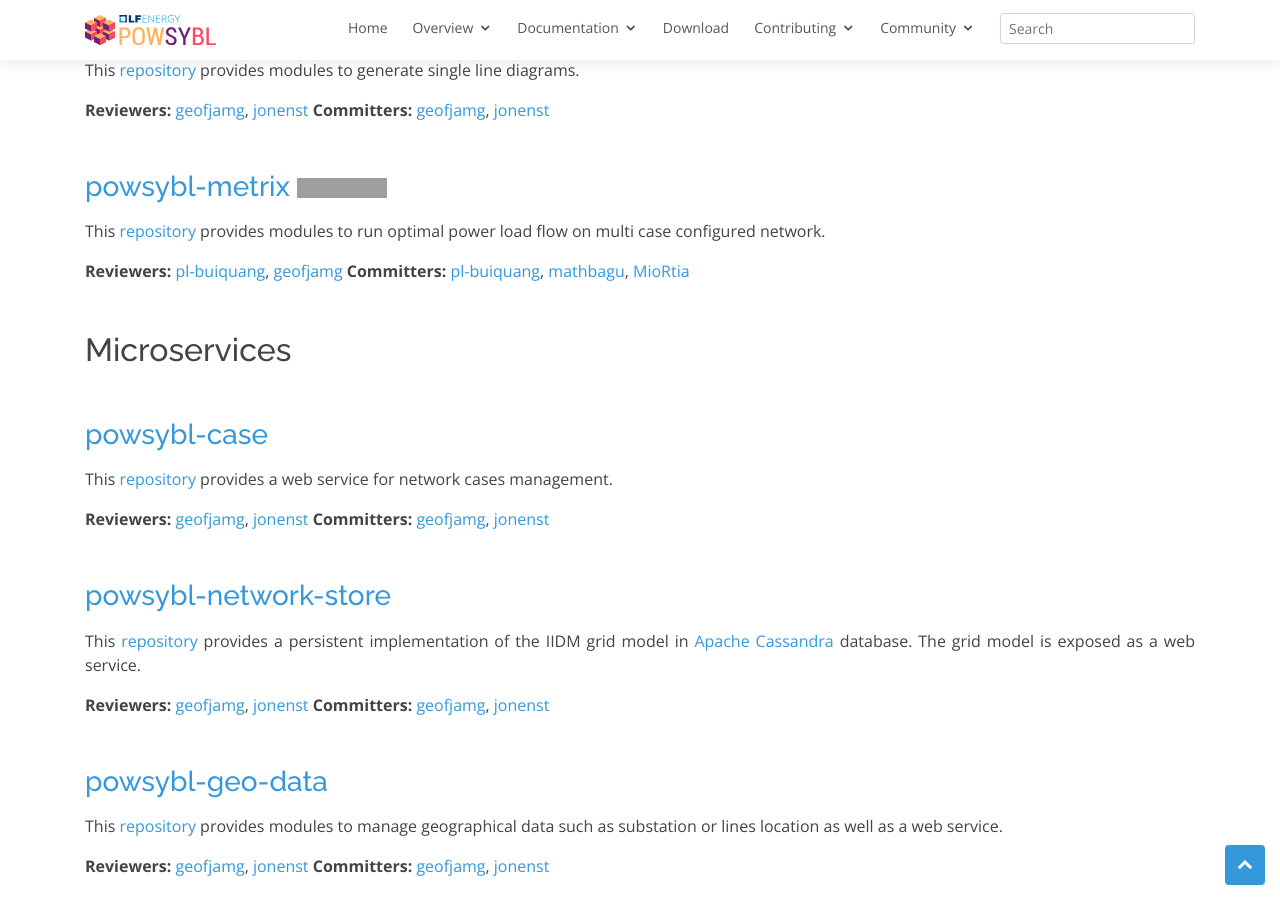
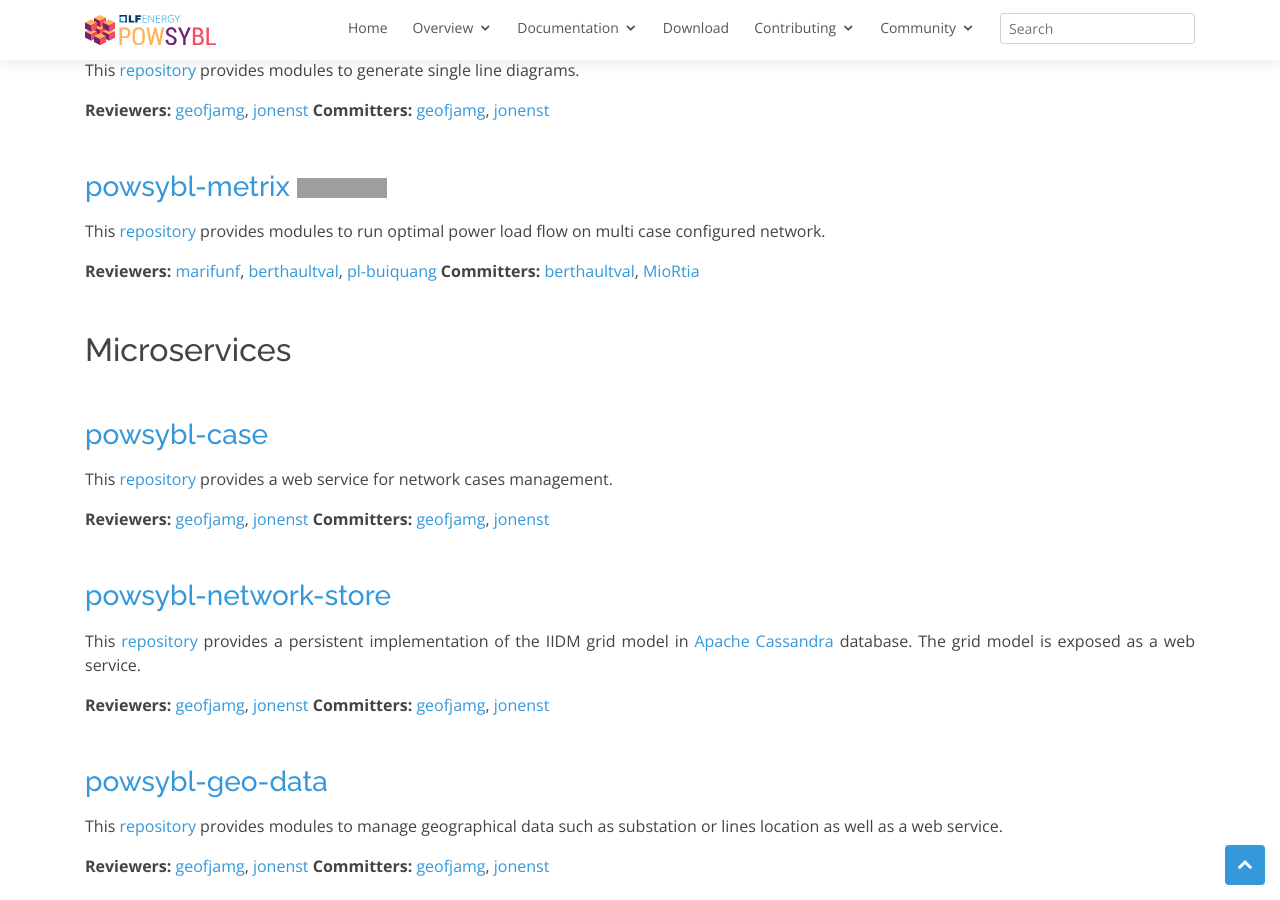
Before and after one commit to powsybl/powsybl.github.io, a Jekyll site: the page built from pages/documentation/developer/repositories/index.md, in a window 1280 px wide and 900 px high, scrolled down 1396 px. Built offline with Jekyll 4.4.1, drawn with Linux system fonts in a browser that asks for light colours; our own code applies the rules of GitHub Pages for plain Markdown files; some of the changed text lies outside the part shown; grey boxes are pictures that could not be loaded.

Commit message:
Update reviewers info
Signed-off-by: Paul Bui-Quang <paul.buiquang@rte-france.com>

```diff
--- a/pages/documentation/developer/repositories/index.md
+++ b/pages/documentation/developer/repositories/index.md
@@ -49,8 +49,8 @@
 ### [powsybl-metrix](powsybl-metrix.md) [![GitHub release](https://img.shields.io/github/release/powsybl/powsybl-metrix.svg)](https://github.com/powsybl/powsybl-metrix/releases/)
 This [repository](https://github.com/powsybl/powsybl-metrix) provides modules to run optimal power load flow on multi case configured network.
 
-**Reviewers:** [pl-buiquang](https://github.com/pl-buiquang), [geofjamg](https://github.com/geofjamg)
-**Committers:** [pl-buiquang](https://github.com/pl-buiquang), [mathbagu](https://github.com/mathbagu), [MioRtia](https://github.com/MioRtia)
+**Reviewers:** [marifunf](https://github.com/marifunf), [berthaultval](https://github.com/berthaultval), [pl-buiquang](https://github.com/pl-buiquang)
+**Committers:** [berthaultval](https://github.com/berthaultval), [MioRtia](https://github.com/MioRtia)
 
 ## Microservices
 
@@ -113,8 +113,8 @@
 ### [powsybl-metrix](powsybl-metrix.md) [![GitHub release](https://img.shields.io/github/release/powsybl/powsybl-metrix.svg)](https://github.com/powsybl/powsybl-metrix/releases/)
 This [repository](https://github.com/powsybl/powsybl-metrix) provides a C++ implementation of optimal power load flow.
 
-**Reviewers:** [pl-buiquang](https://github.com/pl-buiquang), [geofjamg](https://github.com/geofjamg)
-**Committers:** [pl-buiquang](https://github.com/pl-buiquang), [mathbagu](https://github.com/mathbagu), [MioRtia](https://github.com/MioRtia)
+**Reviewers:** [bongrainmat](https://github.com/bongrainmat), [berthaultval](https://github.com/berthaultval), [pl-buiquang](https://github.com/pl-buiquang)
+**Committers:** [berthaultval](https://github.com/berthaultval), [MioRtia](https://github.com/MioRtia)
 
 ## Development
 
```
Also changed, not shown: pages/documentation/developer/repositories/powsybl-metrix.md (+2 -2 lines).
